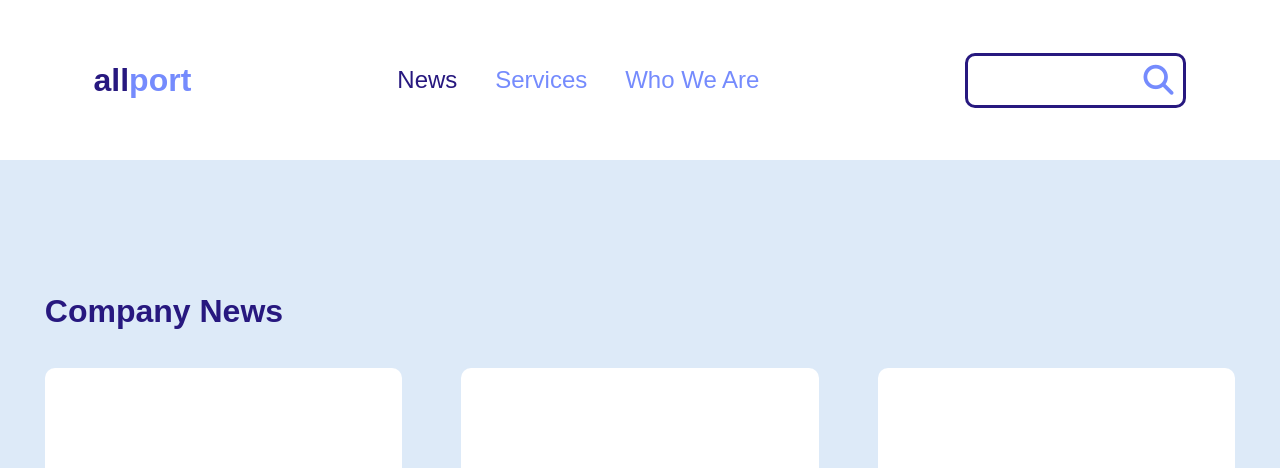
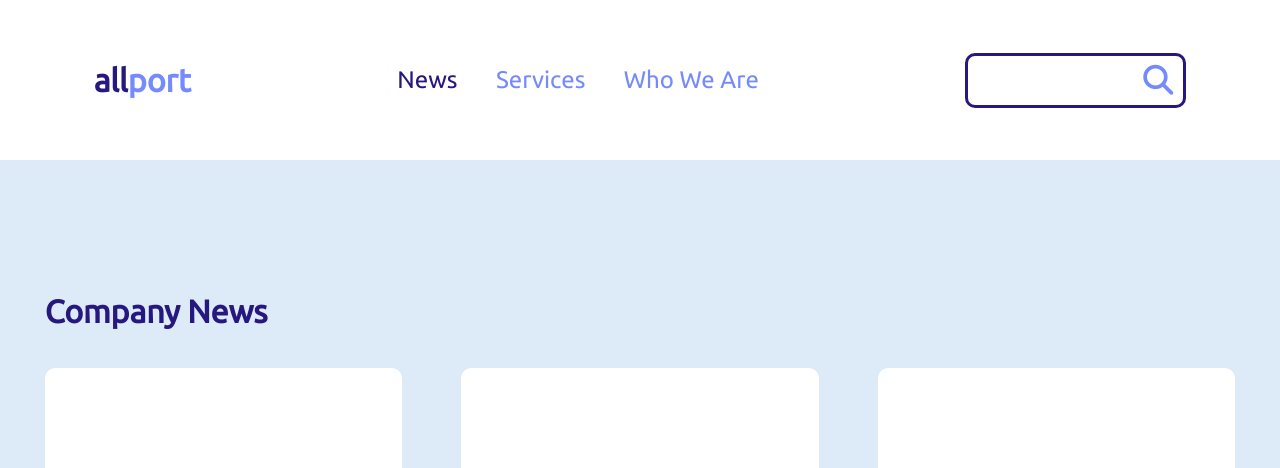
Before and after one commit to NiaPataridze/Project_6, a plain HTML site: page index.html in a window 1280 px wide. Shown: the top 468 px of the page. Drawn offline with Linux system fonts and the light colour scheme; a web font is replaced by a local one.

Commit message:
add font and width

```diff
--- a/css/style.css
+++ b/css/style.css
@@ -1,13 +1,11 @@
 /* დაიწყო header */
 .container{
-    max-width: 1440px;
     width: 100%;
 }
 header{
-
+    max-width: 1440px;
 }
 .header_1{
-    font-family: 'Ubuntu', sans-serif;
     width: 100%;
     height: 160px;
     display: flex;
@@ -19,6 +17,8 @@ header{
     font-weight: 700;
     color: #758BFD;
     font-size: 32px;
+    font-family: 'Ubuntu', sans-serif;
+
 }
 .color{
     color: #27187F;
@@ -36,8 +36,11 @@ ul{
     display: flex;
     flex-direction: row;
     justify-content: space-around;
+    font-family: 'Ubuntu', sans-serif;
+
 }
 li{
+
 
 }
 .header_content{
@@ -65,6 +68,8 @@ article{
     height: 1051px;
     display: flex;
     align-items: center;
+    max-width: 1440px;
+
 }
 .content1{
     display: flex;
@@ -105,6 +110,7 @@ h1{
     width: 85%;
     font-family: 'Ubuntu', sans-serif;
 }
+/* დაიწყო footer  */
 footer{
     background-color: #758BFD;
     width: 1440px;
--- a/index.html
+++ b/index.html
@@ -10,7 +10,9 @@
 
     <script src="https://kit.fontawesome.com/687656a678.js" crossorigin="anonymous"></script>
 
-    <link rel="stylesheet" href="css/font.css">
+    <link rel="preconnect" href="https://fonts.googleapis.com">
+<link rel="preconnect" href="https://fonts.gstatic.com" crossorigin>
+<link href="https://fonts.googleapis.com/css2?family=Ubuntu&family=Urbanist:wght@300&display=swap" rel="stylesheet">
 
     <link rel="preconnect" href="https://fonts.googleapis.com">
 <link rel="preconnect" href="https://fonts.gstatic.com" crossorigin>
```
